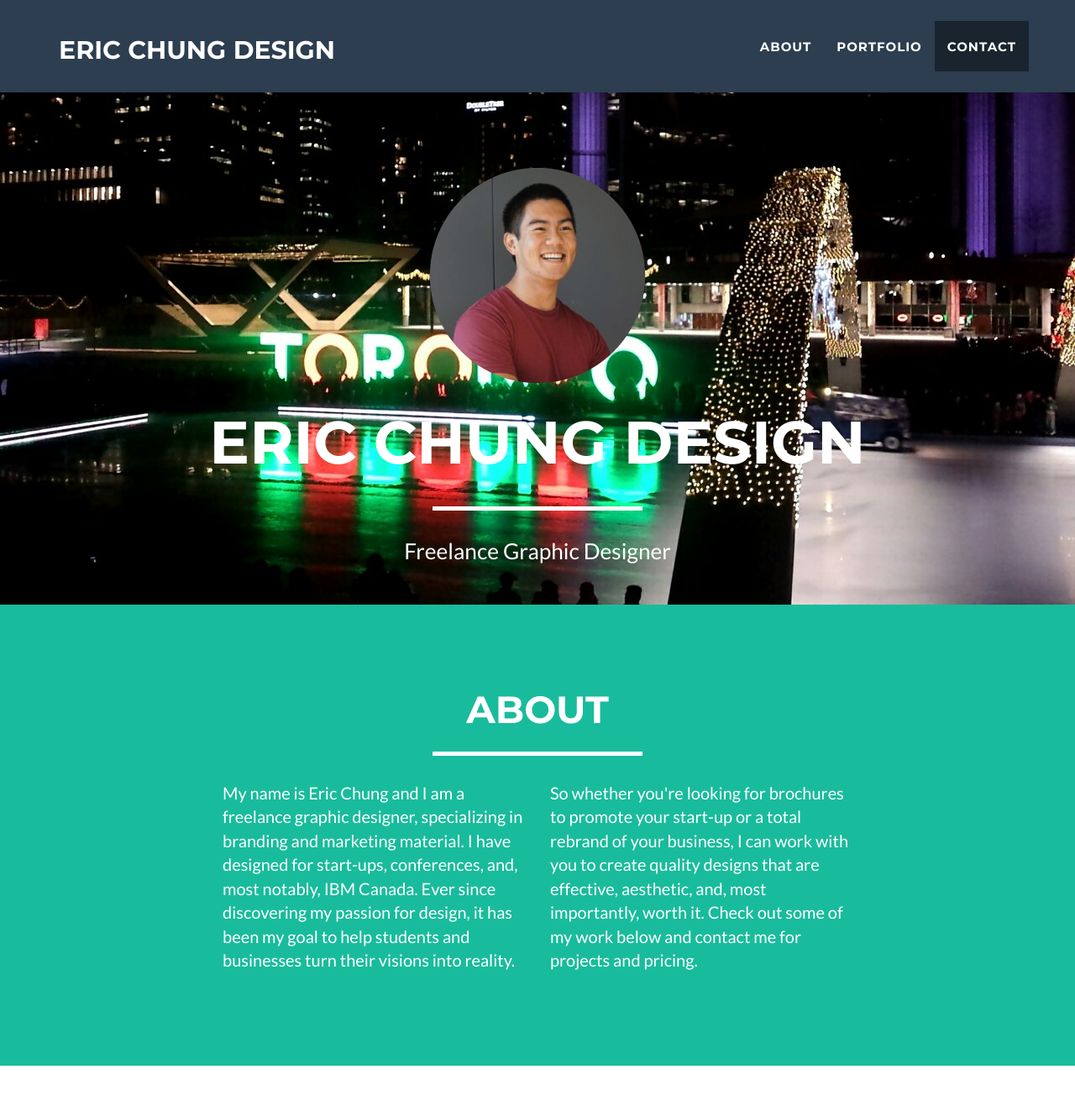
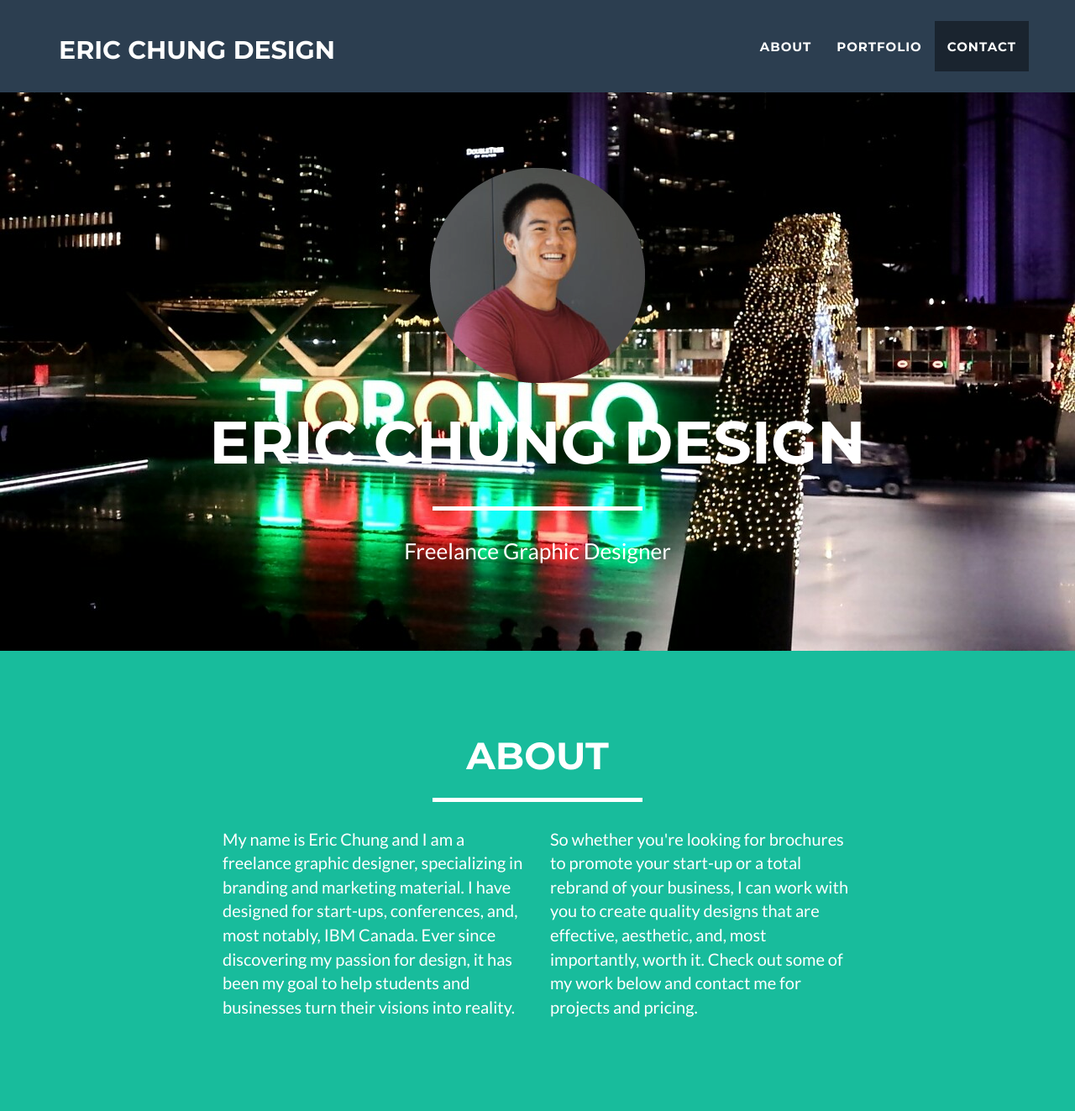
Before and after one commit to eric-chung/eric-chung.github.io, a PHP site: page / in a window 1280 px wide. Shown: the top 1323 px of the page at 84% size. Run offline with PHP 8.4, Linux system fonts and the light colour scheme; some libraries are stand-ins or nearby versions.

Commit message:
header image

```diff
--- a/css/freelancer.css
+++ b/css/freelancer.css
@@ -82,8 +82,7 @@ hr.star-primary:after {
 header {
     text-align: center;
     color: #fff;
-    background: #18bc9c url(img/header.jpg) no-repeat top center;
-    height:720px;
+    background: #18bc9c url(img/header.jpg) 100% 100% no-repeat;
     width:1280px;
 }
 
```
